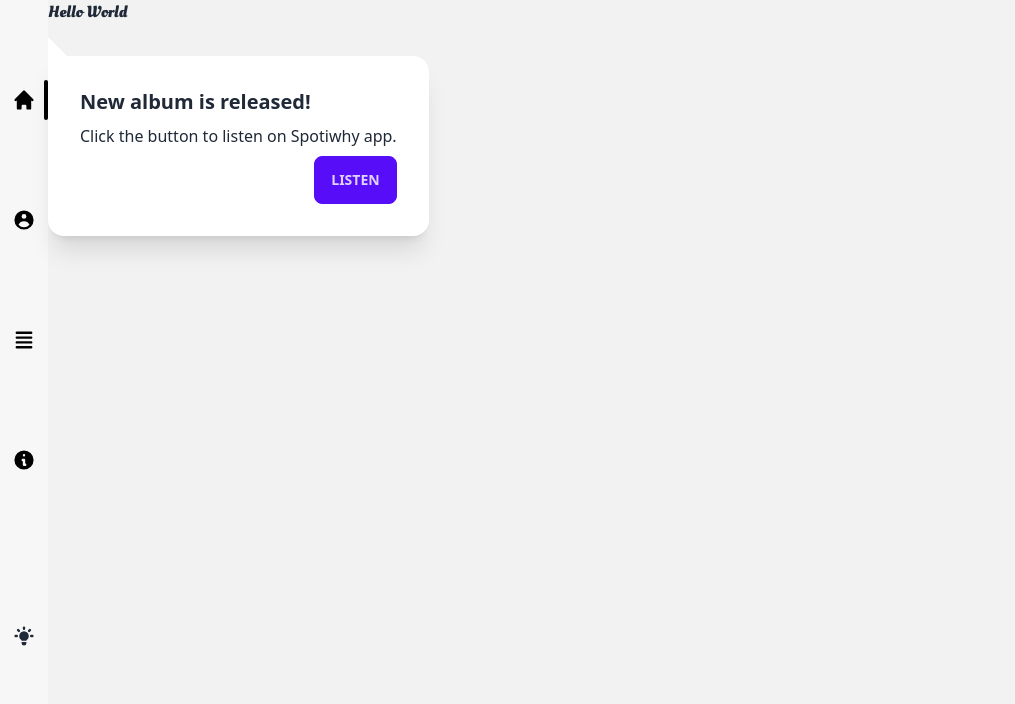
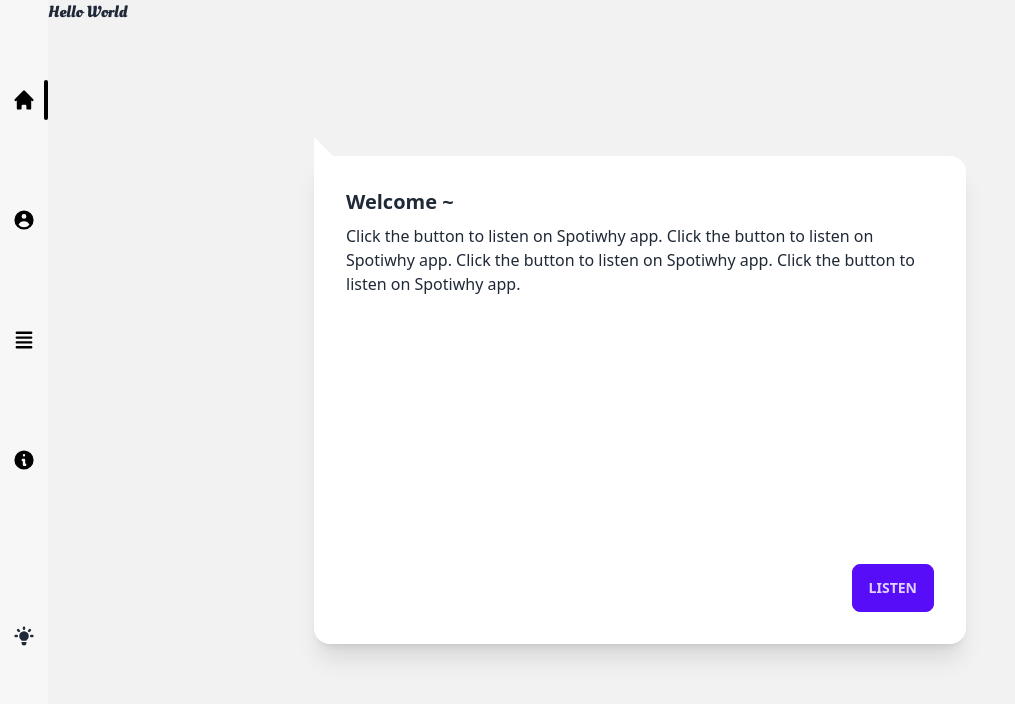
Before and after one commit to Joycejlee00/PersonalWebsite, a Next.js app: page / in a window 1280 px wide. Shown: the top 704 px of the page, without its empty margins (0-1015 px from the left). Built offline with nearby package versions, Linux system fonts and the light colour scheme.

Commit message:
update the chat bubble for content

```diff
--- a/src/pages/index.tsx
+++ b/src/pages/index.tsx
@@ -10,12 +10,12 @@ const inter = Inter({ subsets: ['latin'] })
 
 export default function Home() {
   return (
-    <main className=''>
-      <h1 className={oleo_script.className}>Hello World</h1>
+    <main>
+      <section className={oleo_script.className}>Hello World</section>
       <div className="card lg:card-side bg-white shadow-xl">
         <div className="card-body">
-          <h2 className="card-title">New album is released!</h2>
-          <p>Click the button to listen on Spotiwhy app.</p>
+          <h2 className="card-title">Welcome ~ </h2>
+          <p>Click the button to listen on Spotiwhy app. Click the button to listen on Spotiwhy app. Click the button to listen on Spotiwhy app. Click the button to listen on Spotiwhy app.</p>
           <div className="card-actions justify-end">
             <button className="btn btn-primary">Listen</button>
           </div>
--- a/src/styles/card.css
+++ b/src/styles/card.css
@@ -1,16 +1,23 @@
 .card {
-    border-top-left-radius: 0%;
-    margin-top: 2rem;
+
+  justify-content: center;
+  position: absolute;
+  top: 50%;
+  left: 50%;
+  transform: translate(-50%, -50%);
+  border-top-left-radius: 0%;
+  width: 40.75rem;
+  height: 30.5rem;
 }
-.card::before {
-content: "";
+.card:before {
+  content: "";
   width: 0px;
   height: 0px;
   position: absolute;
-  border-left: 10px solid white;
-  border-right: 10px solid transparent;
-  border-top: 10px solid white;
-  border-bottom: 10px solid transparent;
+  border-left: 20px solid white;
+  border-right: 20px solid transparent;
+  border-top: 20px solid white;
+  border-bottom: 20px solid transparent;
   transform: rotate(-90deg);
   left: 0;
   top: -1.2rem;
```
